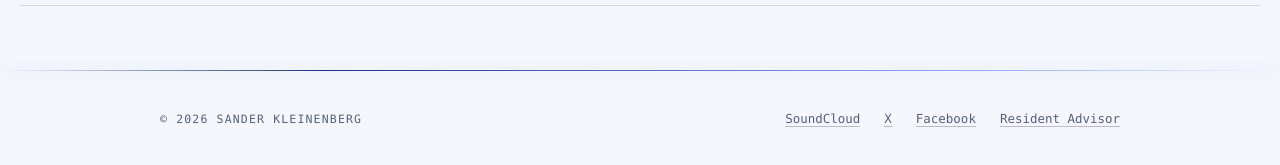
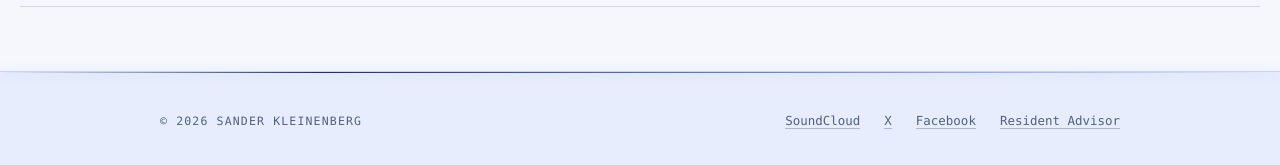
Before and after one commit to timtjomme/sanderkleinenberg.com, a Next.js app: page / in a window 1280 px wide. Shown: the part 3320-3485 px from the top of the page. Built offline with nearby package versions, Linux system fonts and the light colour scheme.

Commit message:
Extend blue and white treatment page wide

```diff
--- a/app/globals.css
+++ b/app/globals.css
@@ -138,6 +138,10 @@ body::after {
 
 /* Site identity — current precision meets the hand-built 5K archive era. */
 .site-shell { width: min(100% - 2.5rem, 78rem); margin-inline: auto; }
+.site-main > section:not(.hero, .signal-section, .early-archive, .mix-archive, .blast-section) { position:relative; border-bottom:1px solid var(--line); }
+.site-main > section:not(.hero, .signal-section, .early-archive, .mix-archive, .blast-section):nth-child(odd) { background:#f5f7fc; }
+.site-main > section:not(.hero, .signal-section, .early-archive, .mix-archive, .blast-section):nth-child(even) { background:#e7edfc; }
+.site-footer { background:#e7edfc; }
 .site-header { position: relative; z-index: 20; border-bottom: 1px solid var(--line); background: rgba(245,247,252,.86); backdrop-filter: blur(15px); }
 .site-wordmark { display: grid; width: min-content; font-family: var(--font-unbounded); font-size: .9rem; font-weight: 800; line-height: .92; letter-spacing: -.07em; }
 .site-wordmark span:last-child { color: var(--ink-dim); }
--- a/app/layout.tsx
+++ b/app/layout.tsx
@@ -14,7 +14,7 @@ export default function RootLayout({ children }: LayoutProps<"/">) {
     <html lang="en">
       <body className="min-h-screen flex flex-col font-sans antialiased">
         <Nav />
-        <main className="flex-1">{children}</main>
+        <main className="site-main flex-1">{children}</main>
         <Footer />
       </body>
     </html>
--- a/components/Footer.tsx
+++ b/components/Footer.tsx
@@ -7,7 +7,7 @@ const SOCIALS = [
 
 export default function Footer() {
   return (
-    <footer className="relative">
+    <footer className="site-footer relative">
       <div className="divider-glow absolute inset-x-0 top-0" />
       <div className="mx-auto flex max-w-5xl flex-col gap-4 px-5 py-10 sm:flex-row sm:items-center sm:justify-between sm:px-8">
         <p className="font-mono text-[.72rem] uppercase tracking-[.1em] text-ink-dim">
```
